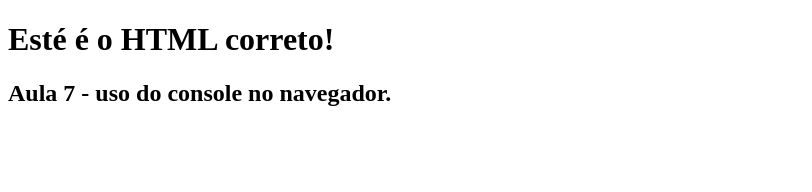
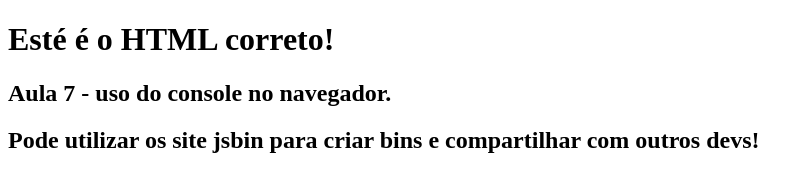
Before and after one commit to RogerioCordeiro/CursoJavaScriptMatheusBattisti, a plain HTML site: page 1_introducao/index.html in a window 1280 px wide. Shown: the whole page, without its empty margins (0-812 px from the left). Drawn offline with Linux system fonts and the light colour scheme.

Commit message:
Aula 08 maneiras de utilizar o javascropt.

```diff
--- a/1_introducao/index.html
+++ b/1_introducao/index.html
@@ -9,6 +9,7 @@
 <body>
     <h1>Esté é o HTML correto!</h1>
     <h2>Aula 7 - uso do console no navegador.</h2>
+    <h2>Pode utilizar os site jsbin para criar bins e compartilhar com outros devs!</h2>
     <script>
         console.log("Hello World")
     </script>
```
